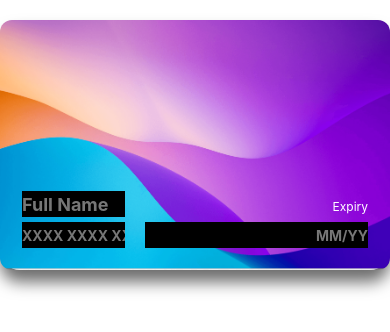
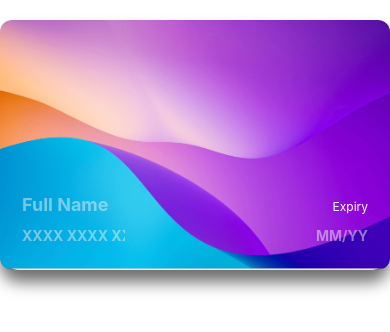
Before and after one commit to charlieboy350/react-native-credit-card-ui, a React Native app: screen / in a window 390 px wide. Shown: the top 332 px of the page. Built offline with nearby package versions, Linux system fonts and the light colour scheme.

Commit message:
fix: input focus and background color fix

```diff
--- a/src/pkg/module/index.jsx
+++ b/src/pkg/module/index.jsx
@@ -229,7 +229,6 @@ const SingleModule = (props) => {
         flex:1
     },
     stripContainer: {
-        backgroundColor: "#000",
         marginTop:16,
         display: "flex",
         height:45,
@@ -340,7 +339,6 @@ const SingleModule = (props) => {
         marginBottom:5,
         height:26,
         padding:0,
-        backgroundColor:"#000"
     },
     inputCardNumber: {
         color: "#FFFFFF",
@@ -348,7 +346,6 @@ const SingleModule = (props) => {
         fontWeight: "bold",
         height:26,
         padding:0,
-        backgroundColor:"#000"
     },
     isError: (check) =>  {
         if(check) {
@@ -373,7 +370,6 @@ const SingleModule = (props) => {
         textAlign:"right",
         height:26,
         padding:0,
-        backgroundColor:"#000",
     },
 
     inputCardCvc: {
@@ -382,7 +378,6 @@ const SingleModule = (props) => {
         fontWeight: "bold",
         height:26,
         padding:0,
-        backgroundColor:"#000"
     }
 
 });
```
